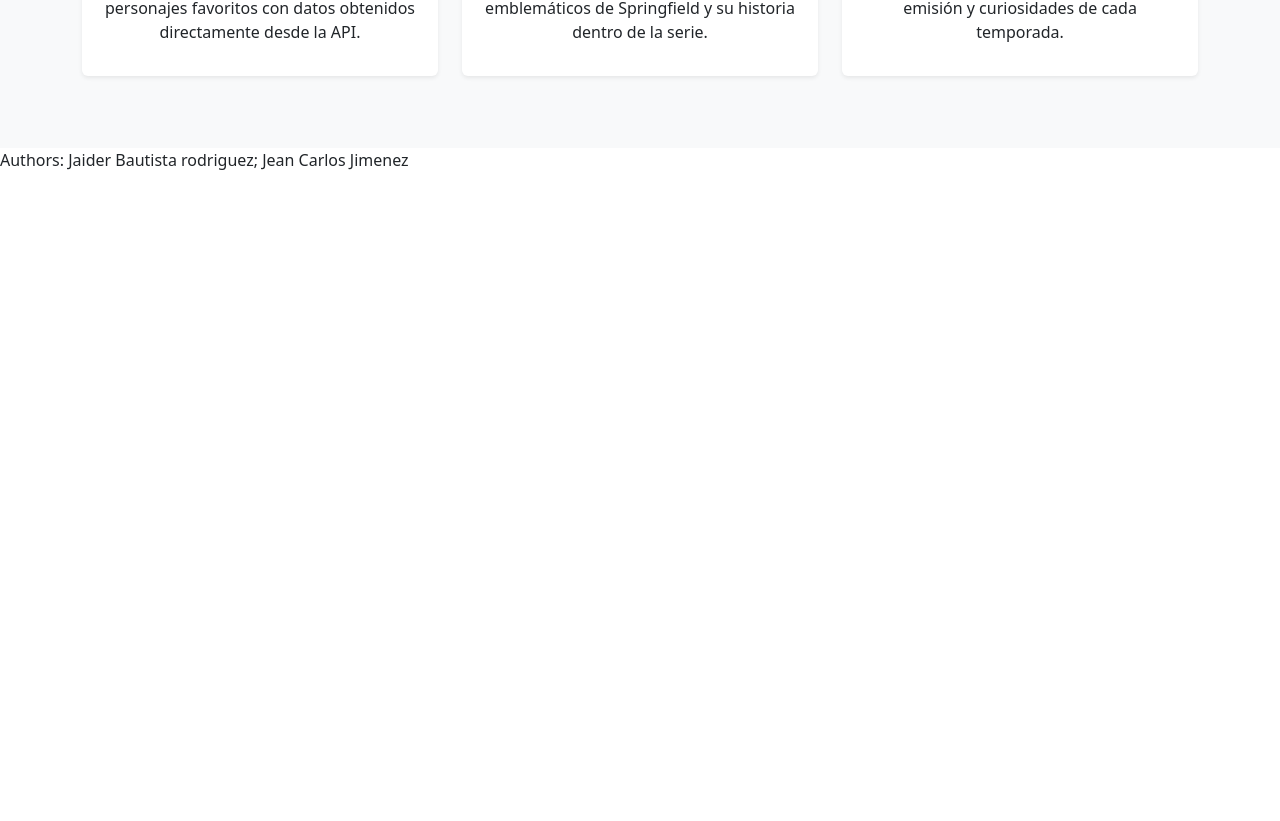
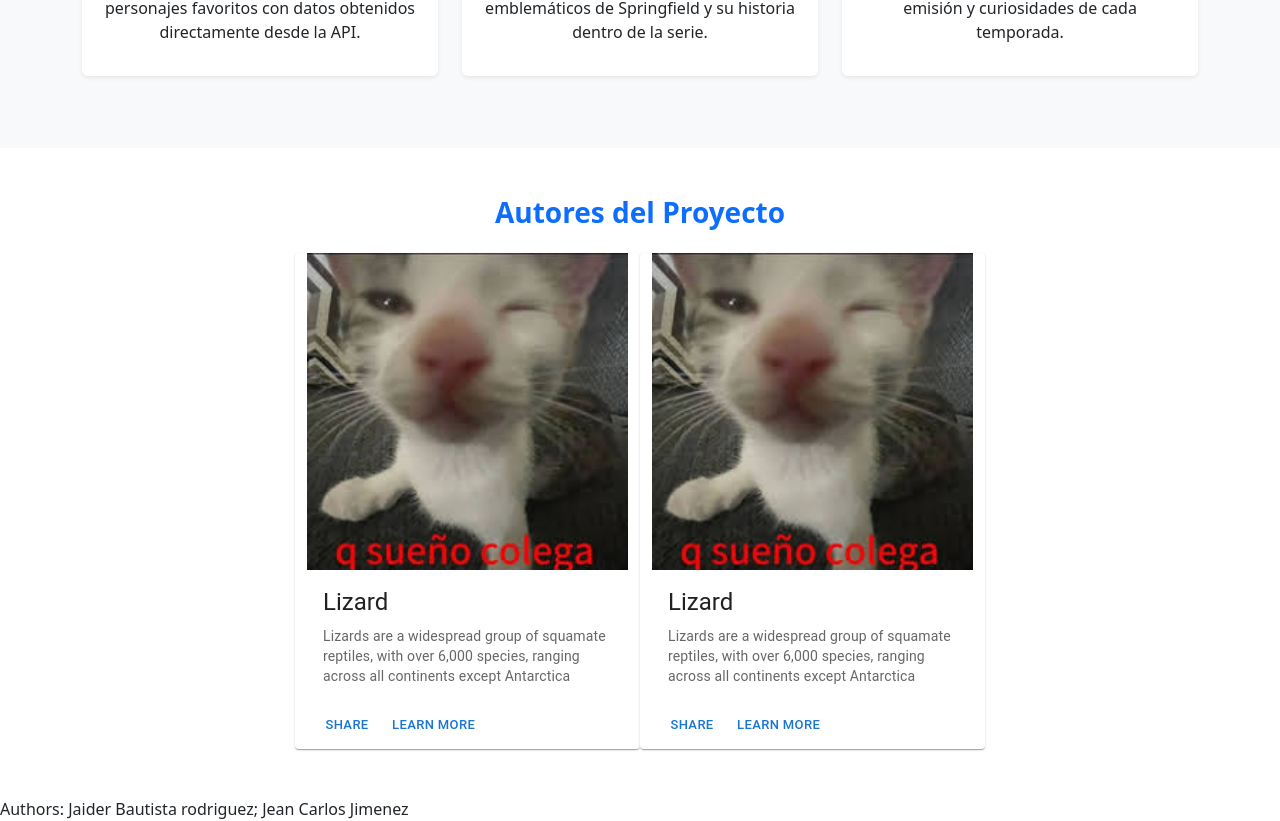
Before and after one commit to Jeank-J/ApiSimpsons_2025IIg2_Jimenez_Jean_Y_Bautista_Jaider, a React (Vite) app in the folder appSimpsoms/: page / in a window 1280 px wide. Shown: the part 1150-1971 px from the top of the page. Before the commit the page ends 1322 px from the top, so only its background shows below. Built offline with nearby package versions, Linux system fonts and the light colour scheme.

Commit message:
add CardAuthor

```diff
--- a/appSimpsoms/package.json
+++ b/appSimpsoms/package.json
@@ -10,6 +10,9 @@
     "preview": "vite preview"
   },
   "dependencies": {
+    "@emotion/react": "^11.14.0",
+    "@emotion/styled": "^11.14.1",
+    "@mui/material": "^7.3.4",
     "react": "^19.1.1",
     "react-dom": "^19.1.1"
   },
--- /dev/null
+++ b/appSimpsoms/src/Components/CardAuthor/CardAuthor.jsx
@@ -0,0 +1,34 @@
+import * as React from 'react';
+import Card from '@mui/material/Card';
+import CardActions from '@mui/material/CardActions';
+import CardContent from '@mui/material/CardContent';
+import CardMedia from '@mui/material/CardMedia';
+import Button from '@mui/material/Button';
+import Typography from '@mui/material/Typography';
+
+import imgS from '../../../public/queSuenio.jpeg'
+export default function CardAuthor() {
+  return (
+    <Card sx={{ maxWidth: 345 }}>
+      <CardMedia
+        component="img"
+        alt="green iguanaaaaa"
+        height="auto"
+        image={imgS}
+      />
+      <CardContent>
+        <Typography gutterBottom variant="h5" component="div">
+          Lizard
+        </Typography>
+        <Typography variant="body2" sx={{ color: 'text.secondary' }}>
+          Lizards are a widespread group of squamate reptiles, with over 6,000
+          species, ranging across all continents except Antarctica
+        </Typography>
+      </CardContent>
+      <CardActions>
+        <Button size="small">Share</Button>
+        <Button size="small">Learn More</Button>
+      </CardActions>
+    </Card>
+  );
+}
--- a/appSimpsoms/src/Components/Main/Main.jsx
+++ b/appSimpsoms/src/Components/Main/Main.jsx
@@ -1,5 +1,7 @@
 import React from 'react'
 import './Main.css'
+import CardAuthor from '../CardAuthor/CardAuthor'
+
 const Main = () => {
     return (
         <>
@@ -103,6 +105,14 @@ const Main = () => {
                 </div>
             </section>
 
+
+            <section className="container py-5">
+                <h3 className="text-center mb-4 text-primary fw-bold">Autores del Proyecto</h3>
+                <div className="row justify-content-center">
+                    <CardAuthor />
+                    <CardAuthor />
+                </div>
+            </section>
         </>
     )
 }
```
Also changed, not shown: appSimpsoms/public/queSuenio.jpeg (added), 1 other file (tests, documents, lock files or other folders).
